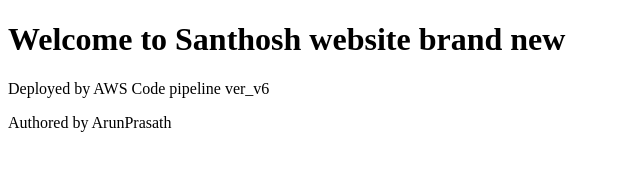
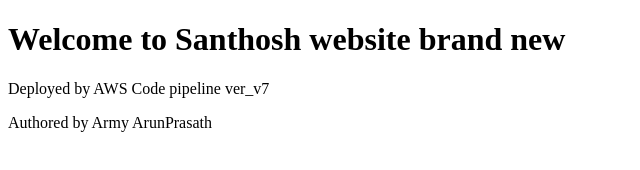
Before and after one commit to SanthoshSekar05/AWScodeDeploy, a plain HTML site: page AWSCodes/index.html in a window 1280 px wide. Shown: the full height of the page, 0-640 px from the left. Drawn offline with Linux system fonts and the light colour scheme.

Commit message:
Update index.html
updating v7

```diff
--- a/AWSCodes/index.html
+++ b/AWSCodes/index.html
@@ -4,7 +4,7 @@
 </head>
 <body>
   <h1>Welcome to Santhosh website brand new </h1>
-  <p> Deployed by AWS Code pipeline ver_v6</p>
-  <p> Authored by ArunPrasath </p>
+  <p> Deployed by AWS Code pipeline ver_v7</p>
+  <p> Authored by Army ArunPrasath </p>
 </body>
 </html>
```
